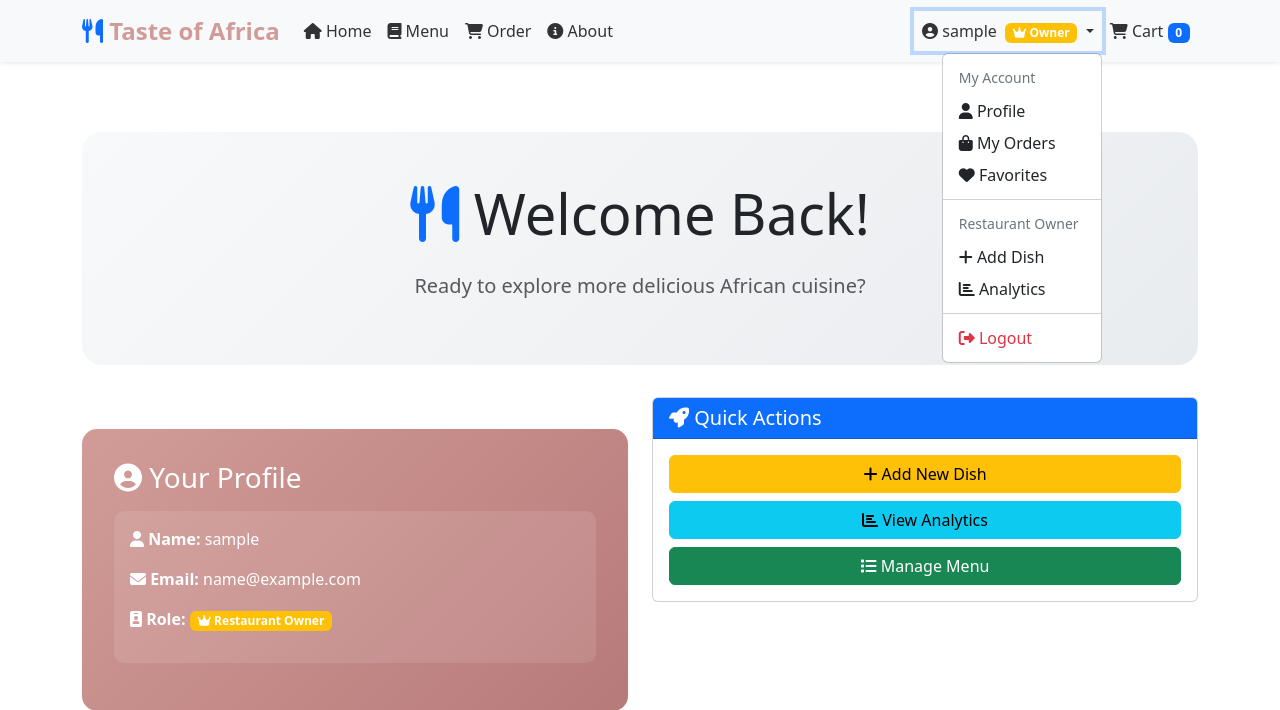
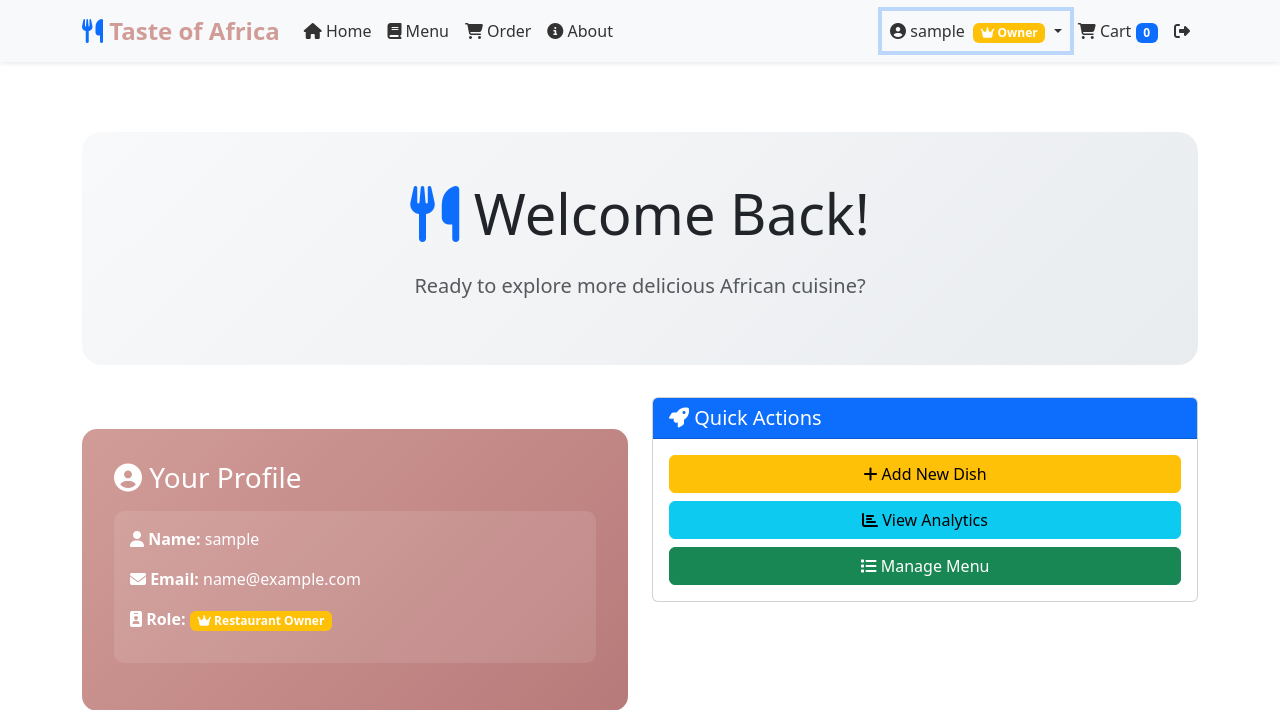
Before and after one commit to griselda-oa/E-commerce, a PHP site: page /index.php in a window 1280 px wide, after a click that opens the changed part. Shown: the top 710 px of the page. Run offline with PHP 8.4, Linux system fonts and the light colour scheme; the visitor is signed in with stand-in values (Sample User, id 1).

Commit message:
Fix navigation menu issues
- Fixed Bootstrap dropdown functionality with proper attributes
- Added separate logout button for easier access (red icon)
- Enhanced dropdown styling with better visual feedback
- Added JavaScript to ensure dropdowns work properly
- Fixed aria-expanded and aria-labelledby attributes
- Improved dropdown menu appearance and hover effects
- Made logout button more visible and accessible

```diff
--- a/index.php
+++ b/index.php
@@ -31,6 +31,28 @@ session_start();
 		}
 		.navbar-toggler:focus {
 			box-shadow: none;
+		}
+
+		/* Dropdown styling */
+		.dropdown-menu {
+			border: none;
+			box-shadow: 0 4px 6px rgba(0, 0, 0, 0.1);
+			border-radius: 8px;
+		}
+		.dropdown-item {
+			padding: 0.5rem 1rem;
+			transition: background-color 0.2s;
+		}
+		.dropdown-item:hover {
+			background-color: #f8f9fa;
+			color: #D19C97;
+		}
+		.dropdown-header {
+			font-size: 0.75rem;
+			font-weight: 600;
+			color: #6c757d;
+			text-transform: uppercase;
+			letter-spacing: 0.5px;
 		}
 
 		/* Main content styling */
@@ -118,7 +140,7 @@ session_start();
 					<?php if (isset($_SESSION['user_id'])): ?>
 						<!-- User is logged in -->
 						<li class="nav-item dropdown">
-							<a class="nav-link dropdown-toggle" href="#" id="userDropdown" role="button" data-bs-toggle="dropdown">
+							<a class="nav-link dropdown-toggle" href="#" id="userDropdown" role="button" data-bs-toggle="dropdown" aria-expanded="false">
 								<i class="fa fa-user-circle"></i>
 								<?php echo htmlspecialchars($_SESSION['user_name']); ?>
 								<?php if ($_SESSION['user_role'] == 1): ?>
@@ -127,7 +149,7 @@ session_start();
 									<span class="badge bg-info ms-1"><i class="fa fa-user"></i> Customer</span>
 								<?php endif; ?>
 							</a>
-							<ul class="dropdown-menu dropdown-menu-end">
+							<ul class="dropdown-menu dropdown-menu-end" aria-labelledby="userDropdown">
 								<li><h6 class="dropdown-header">My Account</h6></li>
 								<li><a class="dropdown-item" href="#"><i class="fa fa-user"></i> Profile</a></li>
 								<li><a class="dropdown-item" href="#"><i class="fa fa-shopping-bag"></i> My Orders</a></li>
@@ -147,6 +169,12 @@ session_start();
 						<li class="nav-item">
 							<a class="nav-link" href="#">
 								<i class="fa fa-shopping-cart"></i> Cart <span class="badge bg-primary">0</span>
+							</a>
+						</li>
+						<!-- Add a separate logout button for easier access -->
+						<li class="nav-item">
+							<a class="nav-link text-danger" href="login/logout.php" title="Logout">
+								<i class="fa fa-sign-out-alt"></i>
 							</a>
 						</li>
 					<?php else: ?>
@@ -303,5 +331,24 @@ session_start();
 	</div>
 
 	<script src="https://cdn.jsdelivr.net/npm/bootstrap@5.3.0/dist/js/bootstrap.bundle.min.js"></script>
+	<script>
+		// Ensure Bootstrap dropdowns work properly
+		document.addEventListener('DOMContentLoaded', function() {
+			// Initialize all dropdowns
+			var dropdownElementList = [].slice.call(document.querySelectorAll('.dropdown-toggle'));
+			var dropdownList = dropdownElementList.map(function (dropdownToggleEl) {
+				return new bootstrap.Dropdown(dropdownToggleEl);
+			});
+
+			// Add click handler for dropdown toggle
+			document.getElementById('userDropdown')?.addEventListener('click', function(e) {
+				e.preventDefault();
+				var dropdown = bootstrap.Dropdown.getInstance(this);
+				if (dropdown) {
+					dropdown.toggle();
+				}
+			});
+		});
+	</script>
 </body>
 </html>
```
